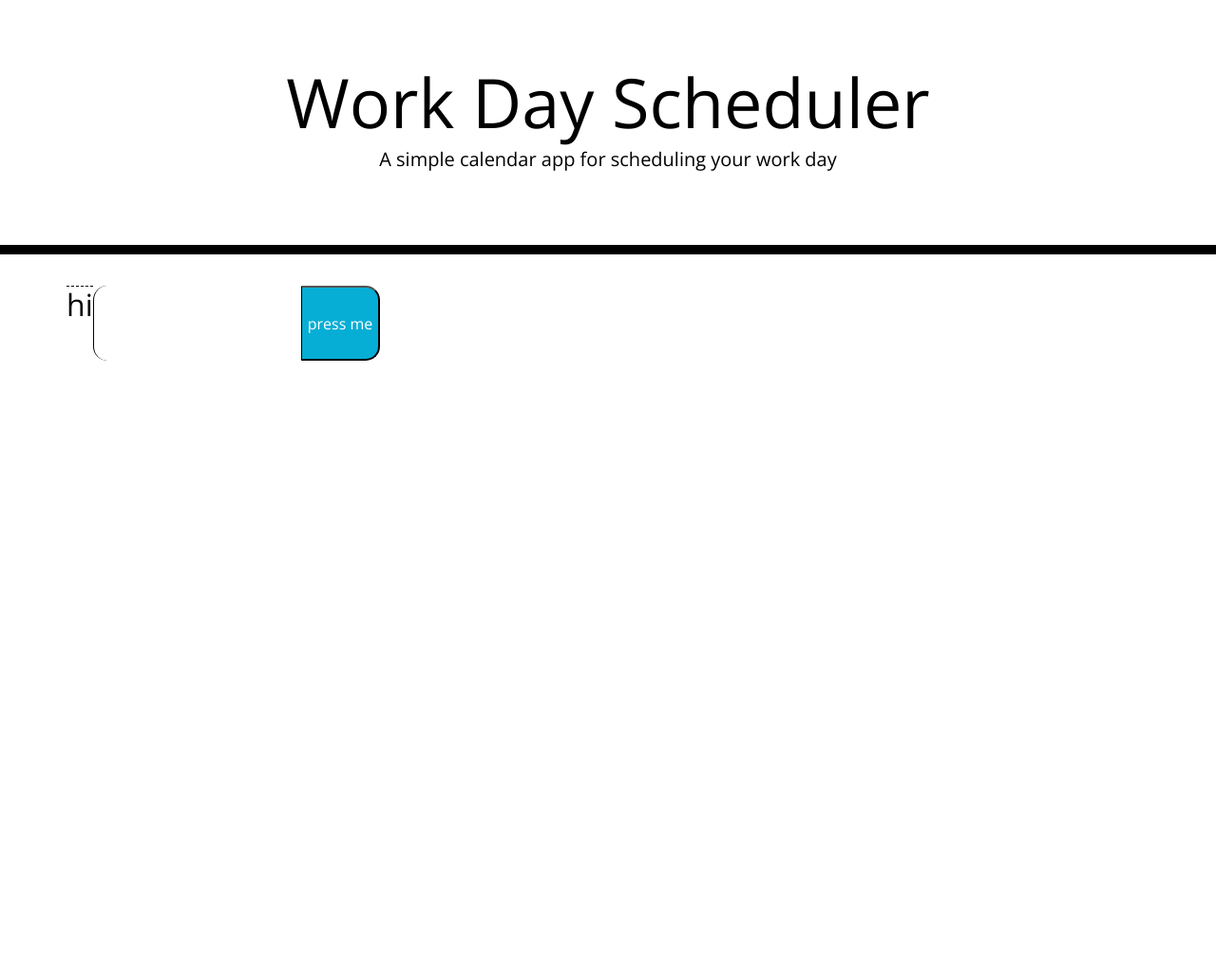
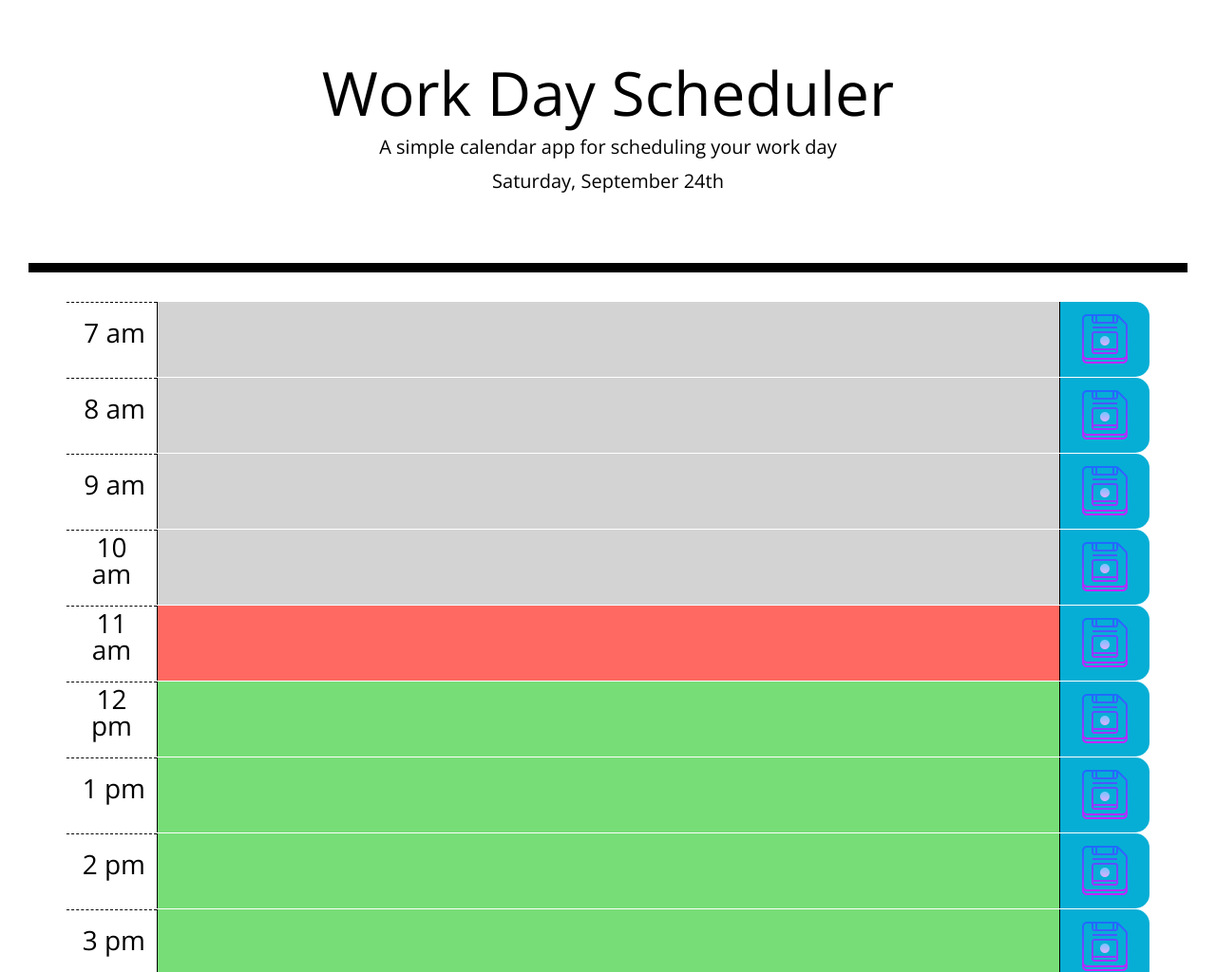
Before and after one commit to trufl/daily-planner, a plain HTML site: page index.html in a window 1280 px wide. Shown: the top 1024 px of the page at 95% size. Before the commit the page ends 800 px from the top, so only its background shows below. Drawn offline with nearby package versions, Linux system fonts and the light colour scheme.

Commit message:
adds ability to display time blocks with time, text area, and button. Also text area background color changes with time of day. Day is displayed at the top of the page.

```diff
--- a/assets/css/style.css
+++ b/assets/css/style.css
@@ -19,6 +19,8 @@ body {
     color: black;
     border-radius: 0;
     border-bottom: 10px solid black;
+    margin: 30px;
+    padding: 30px 30px 60px;
   }
 
   .description {
@@ -27,7 +29,11 @@ body {
 
   .time-block {
     text-align: center;
-    border-radius: 15px;
+    display: flex;
+    flex-wrap: wrap;
+    align-items: center;
+    justify-content: flex-end;
+    font-size: 28px;
   }
 
   .row {
@@ -44,7 +50,7 @@ body {
 
   .past {
     background-color: #d3d3d3;
-    color: white;
+    color: black;
   }
 
   .present {
@@ -58,10 +64,14 @@ body {
   }
 
   .saveBtn {
+    border:none;
     border-left: 1px solid black;
     border-top-right-radius: 15px;
     border-bottom-right-radius: 15px;
     background-color: #06aed5;
+    background-image: url('../images/save-icon.png');
+    background-repeat: no-repeat;
+    background-position: center;
     color: white;
   }
 
@@ -69,3 +79,9 @@ body {
     font-size: 20px;
     transition: all 0.3s ease-in-out;
   }
+
+  #test {
+    padding: 20px;
+    margin: 50px;
+    display: block;
+  }
--- a/assets/js/script.js
+++ b/assets/js/script.js
@@ -0,0 +1,67 @@
+const $dateDisplay = document.querySelector("#currentDay");
+const $schedule = document.querySelector(".container");
+const date = moment();
+let hour = 7;
+
+$dateDisplay.textContent = date.format("dddd, MMMM Do");
+
+for(let x = 0; x < 14; x++) {
+    const $timeDiv = document.createElement("div");
+    const $scheduleEvent = document.createElement("form");
+    const $timeDisplay = document.createElement("p");
+    const $timeTxtArea = document.createElement("textarea");
+    const $timeBtn = document.createElement("button")
+
+    $scheduleEvent.setAttribute("class", "row");
+    $timeDisplay.setAttribute("class", "time-block hour col-1");
+    $timeDisplay.setAttribute("id", `${hour}`);
+    $timeTxtArea.setAttribute("class", "description col-10");
+    $timeBtn.setAttribute("type", "submit");
+    $timeBtn.setAttribute("value", "Submit");
+    $timeBtn.setAttribute("class", "saveBtn col-1");
+
+    if(hour < 12) {
+        $timeDisplay.textContent = `${hour} am`;
+    } else if(hour >= 12) {
+        if(hour === 12){
+            $timeDisplay.textContent = `${hour} pm`;
+        } else {
+            $timeDisplay.textContent = `${hour-12} pm`;
+        }
+    }
+
+    hour++;
+
+    $scheduleEvent.appendChild($timeDisplay);
+    $scheduleEvent.appendChild($timeTxtArea)
+    $scheduleEvent.appendChild($timeBtn);
+    $timeDiv.appendChild($scheduleEvent);
+    $schedule.appendChild($timeDiv);
+}
+
+function txtAreaColor() {
+    const timeArray = document.querySelectorAll(".time-block");
+    const txtArray = document.querySelectorAll(".description");
+
+    for(let i = 0; i < timeArray.length; i++) {
+        let currentHour = parseInt(date.format("H"));
+        let listedHour = parseInt(timeArray[i].getAttribute('id'));
+
+        if(listedHour > currentHour) {
+            txtArray[i].setAttribute("class", "description col-10 future");
+        } else if (listedHour == currentHour) {
+            txtArray[i].setAttribute("class", "description col-10 present");
+        } else if (listedHour < currentHour) {
+            txtArray[i].setAttribute("class", "description col-10 past");
+        }
+    }
+
+}
+
+txtAreaColor();
+
+function submitHandler(event) {
+    event.preventDefault();
+
+
+}
--- a/index.html
+++ b/index.html
@@ -4,10 +4,11 @@
     <meta charset="UTF-8" />
     <meta name="viewport" content="width=device-width, initial-scale=1.0" />
     <meta http-equiv="X-UA-Compatible" content="ie=edge" />
+    <!-- CSS only -->
     <link
-      rel="stylesheet"
-      href="https://stackpath.bootstrapcdn.com/bootstrap/4.3.1/css/bootstrap.min.css"
-    />
+      href="https://cdn.jsdelivr.net/npm/bootstrap@5.2.1/dist/css/bootstrap.min.css"
+      rel="stylesheet" integrity="sha384-iYQeCzEYFbKjA/T2uDLTpkwGzCiq6soy8tYaI1GyVh/UjpbCx/TYkiZhlZB6+fzT"
+      crossorigin="anonymous">
     <link
       rel="stylesheet"
       href="https://use.fontawesome.com/releases/v5.8.1/css/all.css"
@@ -21,8 +22,9 @@
     <link rel="stylesheet" href="./assets/css/style.css" />
     <title>Work Day Scheduler</title>
     <script defer src="https://cdnjs.cloudflare.com/ajax/libs/jquery/3.2.1/jquery.min.js"></script>
-    <script defer src="https://cdnjs.cloudflare.com/ajax/libs/moment.js/2.24.0/moment.min.js"></script>
-    <script defer type="text/script" src="./assets/js/script.js"></script>
+    <!-- <script defer src="https://cdnjs.cloudflare.com/ajax/libs/moment.js/2.24.0/moment.min.js"></script> -->
+    <script defer src="https://cdnjs.cloudflare.com/ajax/libs/moment.js/2.29.4/moment.min.js"></script>
+    <script defer type="text/javascript" src="./assets/js/script.js"></script>
   </head>
 
   <body>
@@ -31,13 +33,8 @@
       <p class="lead">A simple calendar app for scheduling your work day</p>
       <p id="currentDay" class="lead"></p>
     </header>
-    <div class="container">
+    <div class="container col justify-content-center">
       <!-- Timeblocks go here -->
-      <div class="row">
-        <h2 class="hour description">hi</h2><textarea class="time-block"></textarea><button class="saveBtn">press me</button>
-       </div>
     </div>
-
-
   </body>
 </html>
```
Also changed, not shown: assets/images/save-icon.png (added).
